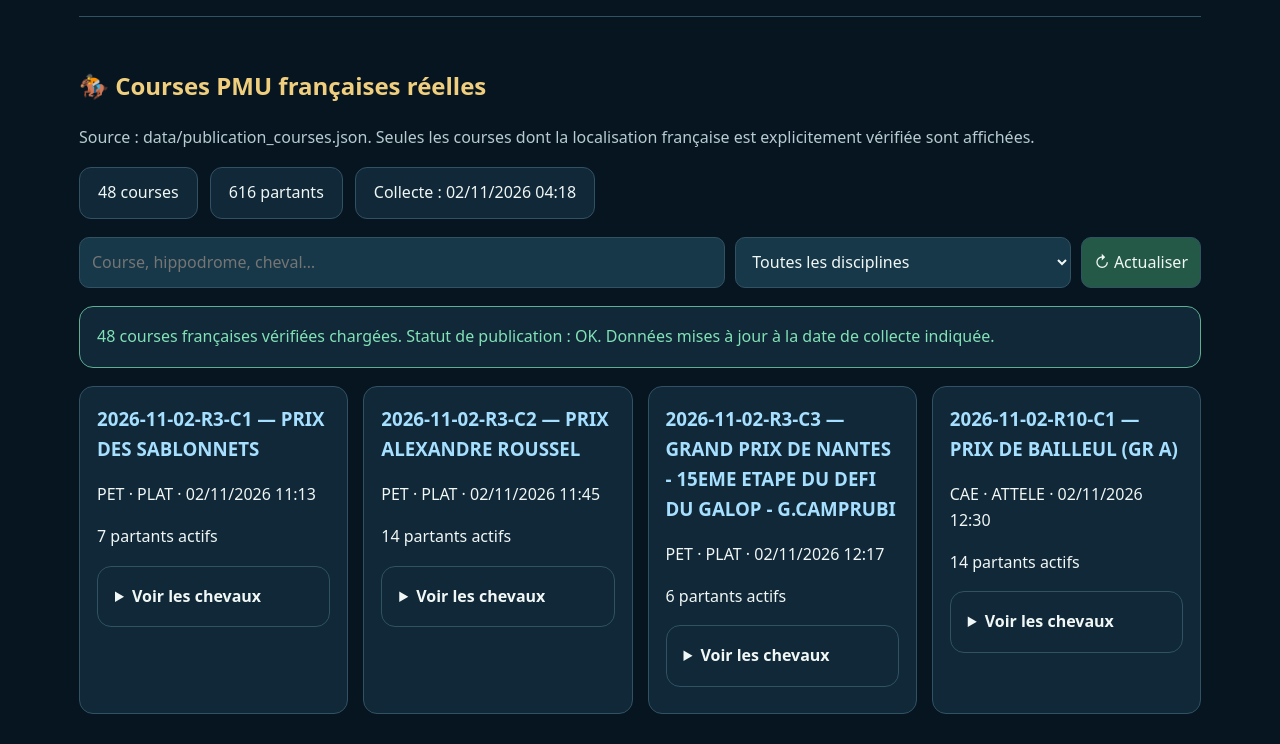
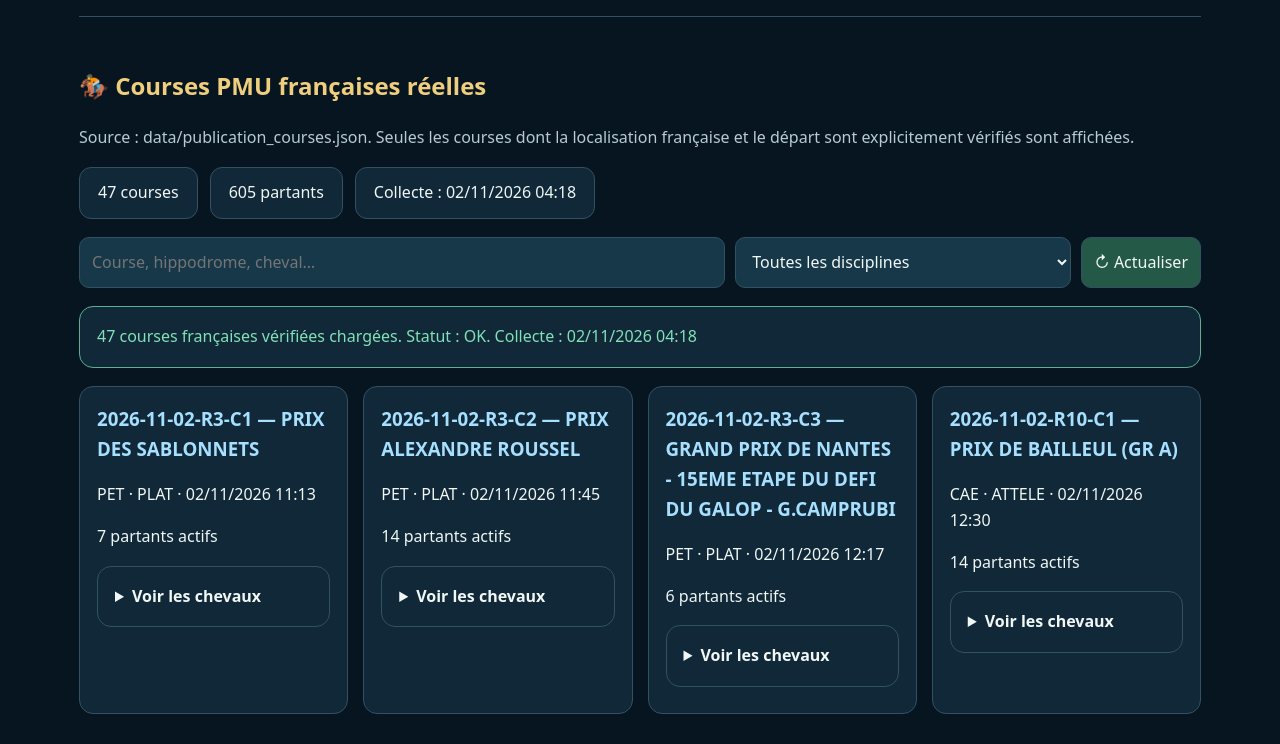
Before and after one commit to yadcaf-cloud/x1000-intelligence-hippique-humaine, a plain HTML site: page index.html in a window 1280 px wide. Shown: the part 1100-1844 px from the top of the page. Drawn offline with Linux system fonts and the light colour scheme.

Commit message:
Update index.html

```diff
--- a/index.html
+++ b/index.html
@@ -22,7 +22,10 @@
   --red: #ffaaaa;
 }
 * { box-sizing: border-box; }
-html { scroll-behavior: smooth; scroll-padding-top: 100px; }
+html {
+  scroll-behavior: smooth;
+  scroll-padding-top: 110px;
+}
 body {
   margin: 0;
   background: var(--bg);
@@ -30,6 +33,12 @@ body {
   font: 16px/1.6 system-ui, -apple-system, sans-serif;
 }
 a { color: var(--green); }
+a:focus-visible, button:focus-visible,
+input:focus-visible, select:focus-visible,
+summary:focus-visible {
+  outline: 2px solid var(--gold);
+  outline-offset: 3px;
+}
 header {
   position: sticky;
   top: 0;
@@ -44,14 +53,24 @@ nav {
   gap: 12px;
   align-items: center;
 }
-nav strong { color: var(--gold); margin-right: auto; }
-nav a { color: var(--text); text-decoration: none; }
+nav strong {
+  color: var(--gold);
+  margin-right: auto;
+}
+nav a {
+  color: var(--text);
+  text-decoration: none;
+}
 nav a:hover { color: var(--gold); }
-main, footer { max-width: 1250px; margin: auto; padding: 24px 5%; }
+main, footer {
+  max-width: 1250px;
+  margin: auto;
+  padding: 24px 5%;
+}
 section {
   padding: 30px 0;
   border-bottom: 1px solid var(--border);
-  scroll-margin-top: 100px;
+  scroll-margin-top: 110px;
 }
 .hero { padding: 60px 0; }
 h1 {
@@ -60,7 +79,10 @@ h1 {
   line-height: 1.2;
 }
 h2 { color: var(--gold); }
-h3 { margin-top: 0; color: var(--blue); }
+h3 {
+  margin-top: 0;
+  color: var(--blue);
+}
 .lead { font-size: 1.2rem; }
 .muted, small { color: var(--muted); }
 .grid {
@@ -90,33 +112,70 @@ input, select, button {
   background: var(--panel2);
   color: var(--text);
 }
-input { flex: 2; min-width: 190px; }
-select { flex: 1; min-width: 180px; }
-button { cursor: pointer; background: #245947; }
+input {
+  flex: 2;
+  min-width: 190px;
+}
+select {
+  flex: 1;
+  min-width: 180px;
+}
+button {
+  cursor: pointer;
+  background: #245947;
+}
 button:hover { filter: brightness(1.15); }
-button:disabled { opacity: .5; cursor: wait; }
-.stats { display: flex; flex-wrap: wrap; gap: 12px; }
+button:disabled {
+  opacity: .5;
+  cursor: wait;
+}
+.stats {
+  display: flex;
+  flex-wrap: wrap;
+  gap: 12px;
+}
 .stats span {
   background: var(--panel);
   border: 1px solid var(--border);
   border-radius: 12px;
   padding: 12px 18px;
 }
-.notice.error { border-color: #b85e5e; color: var(--red); }
-.notice.ok { border-color: #5fae91; color: var(--green); }
+.notice.error {
+  border-color: #b85e5e;
+  color: var(--red);
+}
+.notice.ok {
+  border-color: #5fae91;
+  color: var(--green);
+}
 .horse {
   border-top: 1px solid var(--border);
   padding: 10px 0;
 }
 .horse.np { color: var(--red); }
-summary { cursor: pointer; font-weight: 700; }
+summary {
+  cursor: pointer;
+  font-weight: 700;
+}
 .quote {
   border-left: 3px solid var(--gold);
   padding-left: 16px;
   color: var(--gold);
 }
-footer { text-align: center; color: var(--muted); }
+footer {
+  text-align: center;
+  color: var(--muted);
+}
 [hidden] { display: none !important; }
+@media (max-width: 600px) {
+  header { position: relative; }
+  section { scroll-margin-top: 15px; }
+  .hero { padding: 35px 0; }
+  input, select, button { width: 100%; }
+}
+@media (prefers-reduced-motion: reduce) {
+  html { scroll-behavior: auto; }
+}
 </style>
 </head>
 
@@ -135,6 +194,7 @@ footer { text-align: center; color: var(--muted); }
 </header>
 
 <main>
+
 <section id="accueil" class="hero">
   <p>OBSERVATION • DISCERNEMENT • APPRENTISSAGE</p>
   <h1>🇸🇳🧠🔥 X1000<br>Intelligence Hippique Humaine</h1>
@@ -183,8 +243,8 @@ footer { text-align: center; color: var(--muted); }
 <h2>🏇 Courses PMU françaises réelles</h2>
 <p class="muted">
   Source : data/publication_courses.json.
-  Seules les courses dont la localisation française est
-  explicitement vérifiée sont affichées.
+  Seules les courses dont la localisation française
+  et le départ sont explicitement vérifiés sont affichées.
 </p>
 
 <div class="stats">
@@ -197,7 +257,8 @@ footer { text-align: center; color: var(--muted); }
   <input id="pmuSearch" type="search"
     placeholder="Course, hippodrome, cheval…"
     aria-label="Rechercher une course">
-  <select id="pmuDiscipline" aria-label="Filtrer par discipline">
+  <select id="pmuDiscipline"
+    aria-label="Filtrer par discipline">
     <option value="">Toutes les disciplines</option>
   </select>
   <button id="reload" type="button">↻ Actualiser</button>
@@ -225,10 +286,10 @@ footer { text-align: center; color: var(--muted); }
 <section id="archives">
 <h2>🔐 Résultats et archives</h2>
 <p>
-  Les résultats ne sont affichés que s'ils proviennent
-  d'archives attestées. Aucun FIGÉ rétroactif.
+  Les résultats ne sont affichés que lorsqu'ils proviennent
+  de sources officielles attestées. Aucun FIGÉ rétroactif.
 </p>
-<p id="archivesStatus" class="notice">
+<p id="archivesStatus" class="notice" role="status">
   Index public des archives non configuré.
   Les fichiers immuables sont gérés par le module Python.
   Aucune arrivée officielle n'est supposée.
@@ -269,6 +330,7 @@ footer { text-align: center; color: var(--muted); }
   Apprendre continuellement. »
 </p>
 </section>
+
 </main>
 
 <footer>
@@ -281,6 +343,10 @@ footer { text-align: center; color: var(--muted); }
 
 <script>
 "use strict";
+
+/* =========================================
+   X1000 — OUTILS SÉCURISÉS
+========================================= */
 
 const $ = id => document.getElementById(id);
 
@@ -301,11 +367,30 @@ function validDate(value) {
 
 function formatParis(value) {
   if (!validDate(value)) return "Non renseigné";
+
   return new Intl.DateTimeFormat("fr-FR", {
     timeZone: "Europe/Paris",
     dateStyle: "short",
     timeStyle: "short"
   }).format(new Date(value));
+}
+
+function parisDay(value) {
+  if (!validDate(value)) return "";
+
+  const parts = new Intl.DateTimeFormat("en-GB", {
+    timeZone: "Europe/Paris",
+    year: "numeric",
+    month: "2-digit",
+    day: "2-digit"
+  }).formatToParts(new Date(value));
+
+  const get = type =>
+    parts.find(p => p.type === type)?.value || "";
+
+  return get("year") + "-" +
+         get("month") + "-" +
+         get("day");
 }
 
 function element(tag, value) {
@@ -343,11 +428,19 @@ async function fetchJSON(path) {
   }
 }
 
+/* =========================================
+   X1000 — VALIDATION DES COURSES
+========================================= */
+
 let courses = [];
 let analyses = [];
 
 function validCourse(course) {
-  if (!course || typeof course !== "object") return false;
+  if (
+    !course ||
+    typeof course !== "object" ||
+    Array.isArray(course)
+  ) return false;
 
   if (
     !/^\d{4}-\d{2}-\d{2}-R[1-9]\d*-C[1-9]\d*$/.test(txt(course.id)) ||
@@ -357,49 +450,66 @@ function validCourse(course) {
     !txt(course.discipline) ||
     !Array.isArray(course.partants) ||
     !Array.isArray(course.non_partants)
-  ) {
-    return false;
-  }
+  ) return false;
 
-  if (course.id.slice(0, 10) !==
-      new Intl.DateTimeFormat("en-CA", {
-        timeZone: "Europe/Paris",
-        year: "numeric",
-        month: "2-digit",
-        day: "2-digit"
-      }).format(new Date(course.depart))) {
+  if (course.id.slice(0, 10) !== parisDay(course.depart)) {
     return false;
   }
 
   const numbers = new Set();
+  const nonPartants = new Set();
 
   for (const p of course.partants) {
     if (
       !p ||
+      typeof p !== "object" ||
       !Number.isInteger(p.numero) ||
       p.numero <= 0 ||
       !txt(p.nom) ||
       typeof p.non_partant !== "boolean" ||
       numbers.has(p.numero)
-    ) {
-      return false;
+    ) return false;
+
+    numbers.add(p.numero);
+
+    if (p.non_partant) {
+      nonPartants.add(p.numero);
     }
-    numbers.add(p.numero);
   }
+
+  if (
+    course.non_partants.length !== nonPartants.size ||
+    !course.non_partants.every(n =>
+      Number.isInteger(n) && nonPartants.has(n)
+    )
+  ) return false;
+
+  if (
+    course.nombre_partants !== undefined &&
+    course.nombre_partants !== course.partants.length
+  ) return false;
 
   return true;
 }
+
+/* =========================================
+   X1000 — AFFICHAGE DES COURSES
+========================================= */
 
 function renderCourses() {
   const query = norm($("pmuSearch").value);
   const discipline = $("pmuDiscipline").value;
   const container = $("coursesList");
+
   container.replaceChildren();
 
   let shown = 0;
 
   for (const course of courses) {
-    if (discipline && course.discipline !== discipline) continue;
+    if (
+      discipline &&
+      course.discipline !== discipline
+    ) continue;
 
     const searchable = [
       course.id,
@@ -408,7 +518,10 @@ function renderCourses() {
       ...course.partants.map(p => p.nom)
     ].join(" ");
 
-    if (query && !norm(searchable).includes(query)) continue;
+    if (
+      query &&
+      !norm(searchable).includes(query)
+    ) continue;
 
     shown++;
 
@@ -416,34 +529,46 @@ function renderCourses() {
     card.className = "card";
 
     card.append(
-      element("h3", course.id + " — " + (course.nom || "Course")),
-      element("p",
-        (course.hippodrome || "Hippodrome non renseigné") +
+      element(
+        "h3",
+        course.id + " — " +
+        (txt(course.nom) || "Course")
+      ),
+      element(
+        "p",
+        (txt(course.hippodrome) ||
+          "Hippodrome non renseigné") +
         " · " + course.discipline +
         " · " + formatParis(course.depart)
       ),
-      element("p",
+      element(
+        "p",
         course.partants.filter(p => !p.non_partant).length +
         " partants actifs"
       )
     );
 
     const details = element("details", "");
-    details.append(element("summary", "Voir les chevaux"));
+    details.append(
+      element("summary", "Voir les chevaux")
+    );
 
     for (const p of course.partants) {
       const line = element(
         "div",
         p.numero + " — " + p.nom +
         (p.non_partant ? " — NON-PARTANT" : "") +
-        " · Musique : " + (p.musique || "Non renseignée") +
+        " · Musique : " +
+        (txt(p.musique) || "Non renseignée") +
         " · Jockey/driver : " +
-        (p.jockey_driver || "Non renseigné") +
+        (txt(p.jockey_driver) || "Non renseigné") +
         " · Entraîneur : " +
-        (p.entraineur || "Non renseigné")
+        (txt(p.entraineur) || "Non renseigné")
       );
 
-      line.className = "horse" + (p.non_partant ? " np" : "");
+      line.className =
+        "horse" + (p.non_partant ? " np" : "");
+
       details.append(line);
     }
 
@@ -452,11 +577,18 @@ function renderCourses() {
   }
 
   if (!shown) {
-    container.append(element(
-      "p", "Aucune course correspondant aux filtres."
-    ));
+    container.append(
+      element(
+        "p",
+        "Aucune course correspondant aux filtres."
+      )
+    );
   }
 }
+
+/* =========================================
+   X1000 — AFFICHAGE DES ANALYSES
+========================================= */
 
 function renderAnalyses() {
   const container = $("analysesList");
@@ -467,15 +599,21 @@ function renderAnalyses() {
     card.className = "card";
 
     card.append(
-      element("h3",
-        analysis.id + " — " + (analysis.nom || "Analyse")
+      element(
+        "h3",
+        analysis.id + " — " +
+        (txt(analysis.nom) || "Analyse")
       ),
-      element("p",
-        (analysis.discipline || "Discipline inconnue") +
+      element(
+        "p",
+        (txt(analysis.discipline) ||
+          "Discipline inconnue") +
         " · " + formatParis(analysis.depart)
       ),
-      element("p",
-        "Statut : " + (analysis.statut || "Non renseigné")
+      element(
+        "p",
+        "Statut : " +
+        (txt(analysis.statut) || "Non renseigné")
       )
     );
 
@@ -484,18 +622,27 @@ function renderAnalyses() {
       element("summary", "Étude cheval par cheval")
     );
 
-    for (const p of analysis.chevaux || []) {
-      const facts = p.faits_disponibles || {};
+    for (const p of analysis.chevaux) {
+      const facts =
+        p.faits_disponibles &&
+        typeof p.faits_disponibles === "object" &&
+        !Array.isArray(p.faits_disponibles)
+          ? p.faits_disponibles
+          : {};
 
-      details.append(element(
+      const line = element(
         "div",
         p.numero + " — " + p.nom +
-        " · Musique : " + (facts.musique || "Inconnue") +
+        " · Musique : " +
+        (txt(facts.musique) || "Inconnue") +
         " · Jockey/driver : " +
-        (facts.jockey_driver || "Inconnu") +
+        (txt(facts.jockey_driver) || "Inconnu") +
         " · Évaluation : " +
-        (p.evaluation_sportive || "NON_EVALUE")
-      ));
+        (txt(p.evaluation_sportive) || "Non évalué")
+      );
+
+      line.className = "horse";
+      details.append(line);
     }
 
     card.append(details);
@@ -503,13 +650,39 @@ function renderAnalyses() {
   }
 
   if (!analyses.length) {
-    container.append(element("p", "Aucune analyse publiée."));
+    container.append(
+      element("p", "Aucune analyse publiée.")
+    );
   }
 }
+
+/* =========================================
+   X1000 — COLLECTE ET ACTUALISATION
+========================================= */
 
 async function refresh() {
   const button = $("reload");
   button.disabled = true;
+
+  courses = [];
+  analyses = [];
+
+  $("coursesList").replaceChildren();
+  $("analysesList").replaceChildren();
+
+  $("countCourses").textContent = "— courses";
+  $("countHorses").textContent = "— partants";
+  $("updated").textContent = "Collecte : en cours";
+
+  setStatus(
+    "pmuStatus",
+    "Chargement des courses PMU…"
+  );
+
+  setStatus(
+    "analysisStatus",
+    "Chargement des analyses…"
+  );
 
   try {
     const payload = await fetchJSON(
@@ -532,7 +705,8 @@ async function refresh() {
     $("countHorses").textContent =
       courses.reduce(
         (total, c) =>
-          total + c.partants.filter(p => !p.non_partant).length,
+          total +
+          c.partants.filter(p => !p.non_partant).length,
         0
       ) + " partants";
 
@@ -541,6 +715,7 @@ async function refresh() {
 
     const select = $("pmuDiscipline");
     const previous = select.value;
+
     select.replaceChildren(
       new Option("Toutes les disciplines", "")
     );
@@ -549,34 +724,54 @@ async function refresh() {
       ...new Set(courses.map(c => c.discipline))
     ].sort();
 
-    for (const d of disciplines) {
-      select.add(new Option(d, d));
+    for (const discipline of disciplines) {
+      select.add(
+        new Option(discipline, discipline)
+      );
     }
 
-    select.value = previous;
+    select.value =
+      disciplines.includes(previous) ? previous : "";
+
     renderCourses();
 
     setStatus(
       "pmuStatus",
       courses.length +
       " courses françaises vérifiées chargées. " +
-      "Statut de publication : " + payload.statut +
-      ". Données mises à jour à la date de collecte indiquée.",
+      "Statut : " + payload.statut +
+      ". Collecte : " +
+      formatParis(payload.collecte_a),
       true
     );
+
   } catch (error) {
     courses = [];
+
     $("coursesList").replaceChildren();
     $("countCourses").textContent = "— courses";
     $("countHorses").textContent = "— partants";
+    $("updated").textContent =
+      "Collecte : indisponible";
+
+    $("pmuDiscipline").replaceChildren(
+      new Option("Toutes les disciplines", "")
+    );
 
     setStatus(
       "pmuStatus",
-      "Données PMU indisponibles : " + error.message
+      "Données PMU indisponibles : " +
+      error.message
     );
   }
 
   try {
+    if (!courses.length) {
+      throw new Error(
+        "Aucune course française vérifiée disponible"
+      );
+    }
+
     const payload = await fetchJSON(
       "data/publication_analyses.json"
     );
@@ -588,11 +783,24 @@ async function refresh() {
       throw new Error("Format d'analyses invalide");
     }
 
-    const ids = new Set(courses.map(c => c.id));
+    const ids = new Set(
+      courses.map(c => c.id)
+    );
 
     analyses = payload.courses.filter(c =>
+      c &&
+      typeof c === "object" &&
+      !Array.isArray(c) &&
       ids.has(c.id) &&
-      Array.isArray(c.chevaux)
+      Array.isArray(c.chevaux) &&
+      c.chevaux.every(p =>
+        p &&
+        typeof p === "object" &&
+        !Array.isArray(p) &&
+        Number.isInteger(p.numero) &&
+        p.numero > 0 &&
+        txt(p.nom)
+      )
     );
 
     renderAnalyses();
@@ -600,21 +808,29 @@ async function refresh() {
     setStatus(
       "analysisStatus",
       analyses.length +
-      " analyses descriptives associées aux courses chargées.",
+      " analyses descriptives associées " +
+      "aux courses vérifiées.",
       true
     );
+
   } catch (error) {
     analyses = [];
+
     $("analysesList").replaceChildren();
 
     setStatus(
       "analysisStatus",
-      "Analyses indisponibles : " + error.message
+      "Analyses indisponibles : " +
+      error.message
     );
   } finally {
     button.disabled = false;
   }
 }
+
+/* =========================================
+   X1000 — LES 16 PRINCIPES FONDATEURS
+========================================= */
 
 const principles = [
   [
@@ -683,54 +899,84 @@ const principles = [
   ]
 ];
 
+/* =========================================
+   X1000 — AFFICHAGE DES PRINCIPES
+========================================= */
+
 function renderPrinciples() {
-  const query = norm($("principleSearch").value);
+  const query = norm(
+    $("principleSearch").value
+  );
+
   const container = $("principlesList");
   container.replaceChildren();
 
   let count = 0;
 
-  principles.forEach(([title, description], index) => {
-    if (!norm(title + " " + description).includes(query)) {
-      return;
-    }
+  principles.forEach(
+    ([title, description], index) => {
+      if (
+        !norm(title + " " + description)
+          .includes(query)
+      ) return;
 
       count++;
 
       const details = element("details", "");
+
       details.append(
-      element("summary", (index + 1) + ". " + title),
+        element(
+          "summary",
+          (index + 1) + ". " + title
+        ),
         element("p", description)
       );
 
       container.append(details);
-  });
+    }
+  );
 
   $("noPrinciple").hidden = count > 0;
 }
 
-$("pmuSearch").addEventListener("input", renderCourses);
+/* =========================================
+   X1000 — INITIALISATION
+========================================= */
+
+$("pmuSearch").addEventListener(
+  "input",
+  renderCourses
+);
 
 $("pmuDiscipline").addEventListener(
-  "change", renderCourses
+  "change",
+  renderCourses
 );
 
-$("reload").addEventListener("click", refresh);
+$("reload").addEventListener(
+  "click",
+  refresh
+);
 
 $("principleSearch").addEventListener(
-  "input", renderPrinciples
+  "input",
+  renderPrinciples
 );
 
-$("clearSearch").addEventListener("click", () => {
+$("clearSearch").addEventListener(
+  "click",
+  () => {
     $("principleSearch").value = "";
     renderPrinciples();
-});
+  }
+);
 
-$("year").textContent = new Date().getFullYear();
+$("year").textContent =
+  new Date().getFullYear();
 
 renderPrinciples();
 refresh();
+
 </script>
-
 </body>
 </html>
```
Lines whose indentation alone changed are shown as unchanged.
